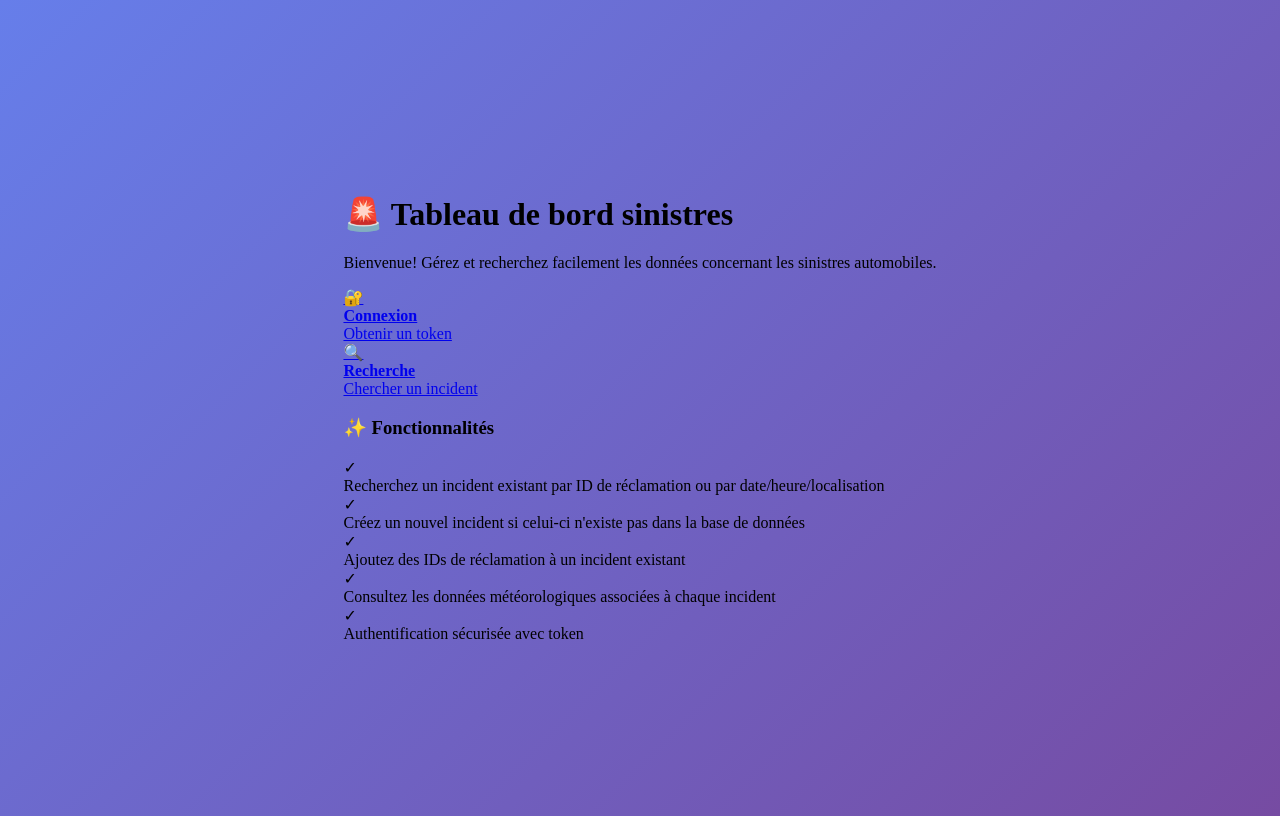
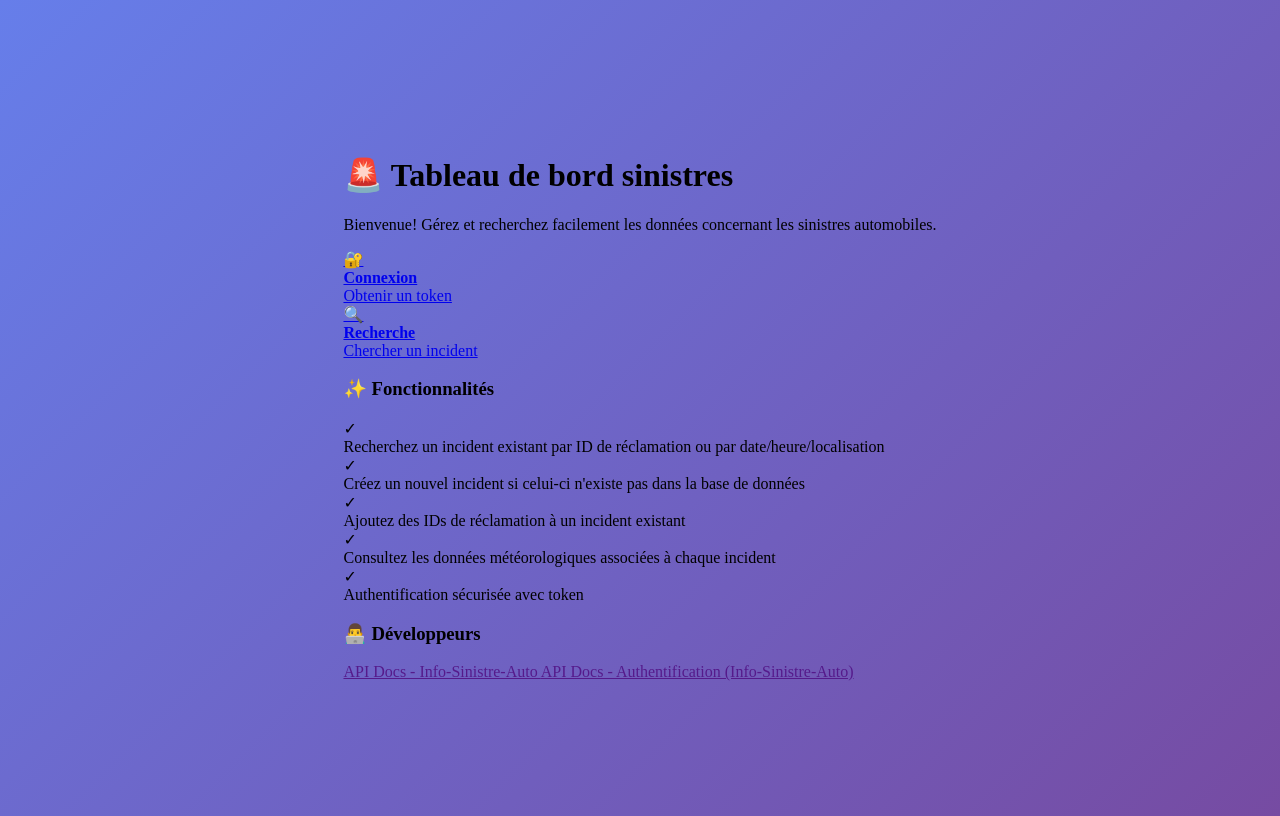
Before and after one commit to Anas-alt-del/Info-Sinistre-Auto, a Flask app: template src/Web_App_Infos_Sinistre/templates/index.html in a window 1280 px wide. Run offline with Flask 3, Linux system fonts and the light colour scheme; the template is opened without the code that fills it, so the values that code supplies are empty.

Commit message:
update web app

```diff
--- a/src/Web_App_Infos_Sinistre/templates/form_ajout_reclamation.html
+++ b/src/Web_App_Infos_Sinistre/templates/form_ajout_reclamation.html
@@ -11,8 +11,8 @@
         l'indentifiant de réclamation renseigné.</h3>
     <h3>Souhaitez-vous ajouter cet identifiant dans la fiche incident? </h3>
 
-    <h4>Numéro d'incident:</h4>
-    <h4>Identifiant de réclamation:</h4>
+    <h4>Numéro d'incident: {{ id_incident }}</h4>
+    <h4>Identifiant de réclamation: {{ id_reclamation }}</h4>
     <br>
     <p>
         {{ form.options }}<br>
--- a/src/Web_App_Infos_Sinistre/templates/index.html
+++ b/src/Web_App_Infos_Sinistre/templates/index.html
@@ -45,5 +45,17 @@
             <div class="feature-text">Authentification sécurisée avec token</div>
         </div>
     </div>
+
+    <div class="developers-section">
+        <h3>👨‍💻 Développeurs</h3>
+        <div class="developers-links">
+            <a href="{{ api_docs_url }}" class="dev-link" target="_blank">
+                API Docs - Info-Sinistre-Auto
+            </a>
+            <a href="{{ api_auth_docs_url }}" class="dev-link" target="_blank">
+                API Docs - Authentification (Info-Sinistre-Auto)
+            </a>
+        </div>
+    </div>
 </div>
 {% endblock %}
--- a/src/Web_App_Infos_Sinistre/templates/infos_output.html
+++ b/src/Web_App_Infos_Sinistre/templates/infos_output.html
@@ -18,7 +18,7 @@
 
 <div class="action-buttons">
     <a href="/index" class="action-btn btn-link">
-        <strong>Retour à l'acceuil </strong>
+        <strong>Retour à l'accueil </strong>
     </a>
 
 </div>
```
Also changed, not shown: src/Web_App_Infos_Sinistre/routes.py (+8 -3 lines).
